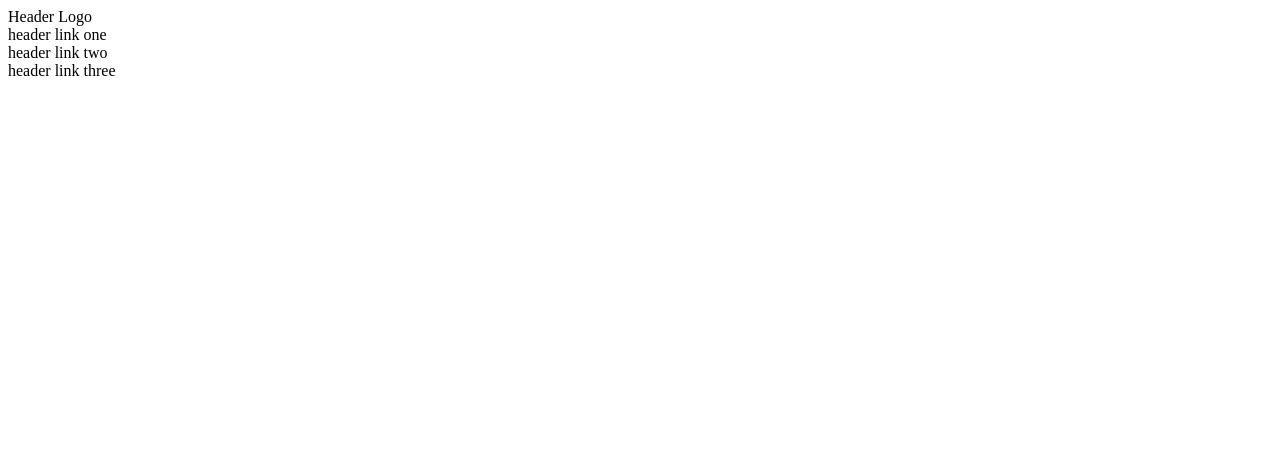
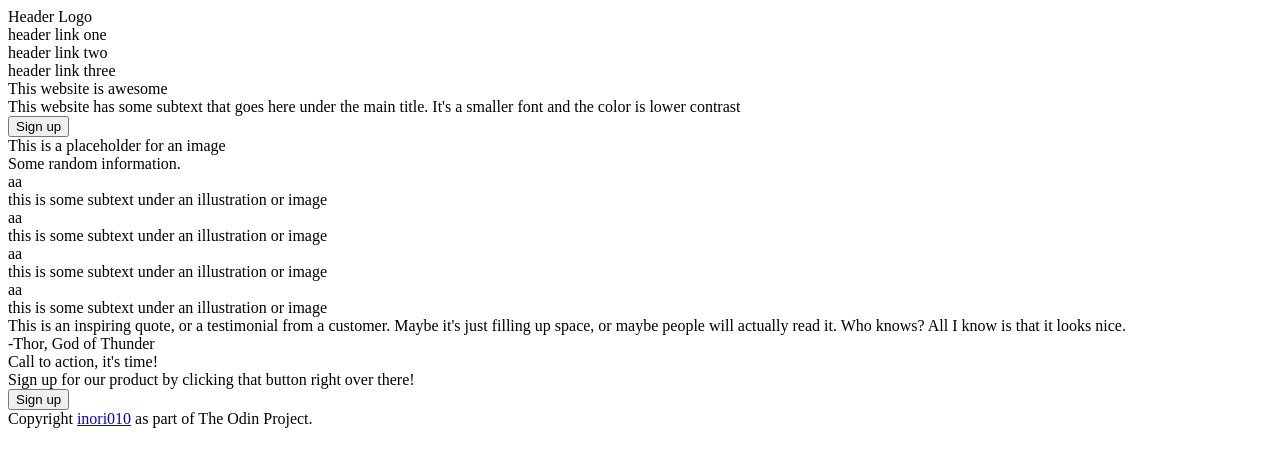
Before and after one commit to inori010/landing-page, a plain HTML site: page index.html in a window 1280 px wide. Drawn offline with Linux system fonts and the light colour scheme.

Commit message:
Add basic HTML elements of webpage

```diff
--- a/index.html
+++ b/index.html
@@ -15,5 +15,24 @@
             <div>header link three</div>
         </div>
     </div>
+    <div class="title">This website is awesome</div>
+    <div class="title-description">This website has some subtext that goes here under the main title. It's a smaller font and the color is lower contrast</div>
+    <div><button type="button">Sign up</button></div>
+    <div class="image">This is a placeholder for an image</div>
+    <div>Some random information.</div>
+    <div class="container-image">aa</div>
+    <div class="description">this is some subtext under an illustration or image</div>
+    <div class="container-image">aa</div>
+    <div class="description">this is some subtext under an illustration or image</div>
+    <div class="container-image">aa</div>
+    <div class="description">this is some subtext under an illustration or image</div>
+    <div class="container-image">aa</div>
+    <div class="description">this is some subtext under an illustration or image</div>
+    <div class="quote">This is an inspiring quote, or a testimonial from a customer. Maybe it's just filling up space, or maybe people will actually read it. Who knows? All I know is that it looks nice.</div>
+    <div class="attribution">-Thor, God of Thunder</div>
+    <div>Call to action, it's time!</div>
+    <div>Sign up for our product by clicking that button right over there!</div>
+    <div><button type="button">Sign up</button></div>
+    <div>Copyright <a href="https://github.com/inori010/landing-page">inori010</a> as part of The Odin Project.</div>
 </body>
 </html>
```
